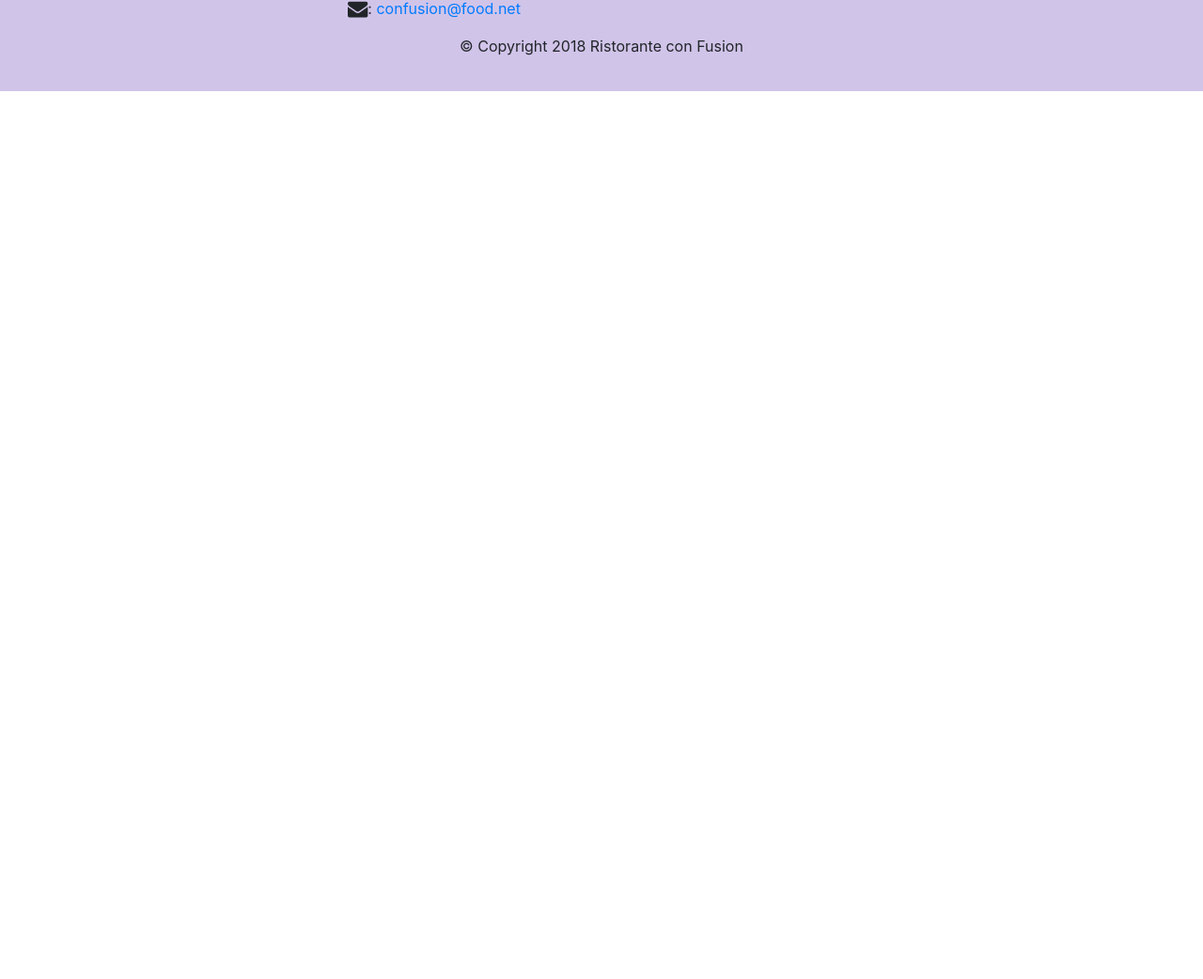
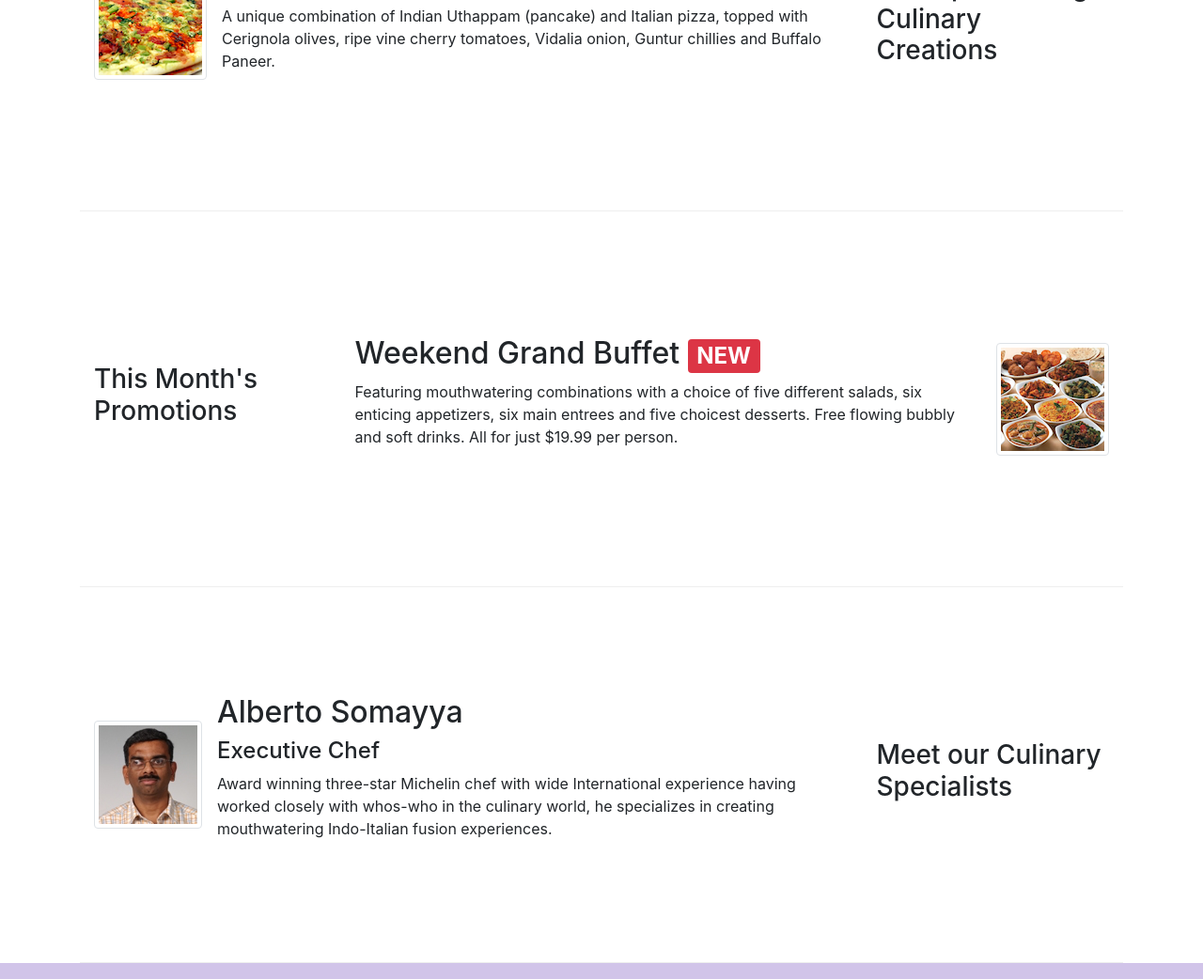
Before and after one commit to chen1649chenli/conFusion, a website: page index.html in a window 1280 px wide. Shown: the part 910-1952 px from the top of the page at 94% size. Before the commit the page ends 1007 px from the top, so only its background shows below. Drawn offline with nearby package versions, Linux system fonts and the light colour scheme.

Commit message:
week3 assignment

```diff
--- a/index.html
+++ b/index.html
@@ -222,6 +222,70 @@
                 </div>
             </div>
         </div>
+        <div class="row row-content align-items-center">
+            <div class="col-12 col-sm-4 order-sm-last col-md-3">
+                <h3>Our Lipsmacking Culinary Creations</h3>
+            </div>
+            <div class="col col-sm order-sm-first col-md">
+                <div class="media">
+                    <img class="d-flex mr-3 img-thumbnail align-self-center"
+                            src="img/uthappizza.png" alt="Uthappizza">
+                    <div class="media-body">
+                        <h2 class="mt-0">
+                            <span class="badge badge-danger">HOT</span>
+                            <span class="badge badge-pill badge-secondary">$4.99</span>
+                            Uthappizza
+                        </h2>
+                        <p class="d-none d-sm-block">A unique combination of Indian Uthappam (pancake) and
+                            Italian pizza, topped with Cerignola olives, ripe vine
+                            cherry tomatoes, Vidalia onion, Guntur chillies and
+                            Buffalo Paneer.</p>
+                    </div>
+                </div>
+            </div>
+        </div>
+
+
+        <div class="row row-content align-items-center">
+            <div class="col-12 col-sm-4 col-md-3">
+                <h3>This Month's Promotions</h3>
+            </div>
+            <div class="col col-sm col-md">
+                <div class="media">
+                    <div class="media-body">
+                        <h2 class="mt-0">Weekend Grand Buffet <span class="badge badge-danger">NEW</span></h2>
+                        <p class="d-none d-sm-block">Featuring mouthwatering combinations with a choice of
+                                five different salads, six enticing appetizers, six main entrees and five choicest desserts.
+                                Free flowing bubbly and soft drinks. All for just $19.99 per person.
+                        </p>
+                    </div>
+                    <img class="d-flex ml-3 img-thumbnail align-self-center"
+                    src="img/buffet.png" alt="Grand Buffet">
+                </div>
+
+            </div>
+        </div>
+
+        <div class="row row-content align-items-center">
+            <div class="col-12 col-sm-4 order-sm-last col-md-3">
+                <h3>Meet our Culinary Specialists</h3>
+            </div>
+            <div class="col col-sm order-sm-first col-md">
+                <div class="media">
+                    <img class="d-flex mr-3 img-thumbnail align-self-center"
+                            src="img/alberto.png" alt="Alberto Somayya">
+                    <div class="media-body">
+                        <h2 class="mt-0">Alberto Somayya</h2>
+                        <h4>Executive Chef</h4>
+                        <p class="d-none d-sm-block">Award winning three-star Michelin chef with wide
+                            International experience having worked closely with
+                            whos-who in the culinary world, he specializes in
+                            creating mouthwatering Indo-Italian fusion experiences.
+                        </p>
+                    </div>
+                </div>
+            </div>
+        </div>
     </div>
 
     <footer class="footer">
```
